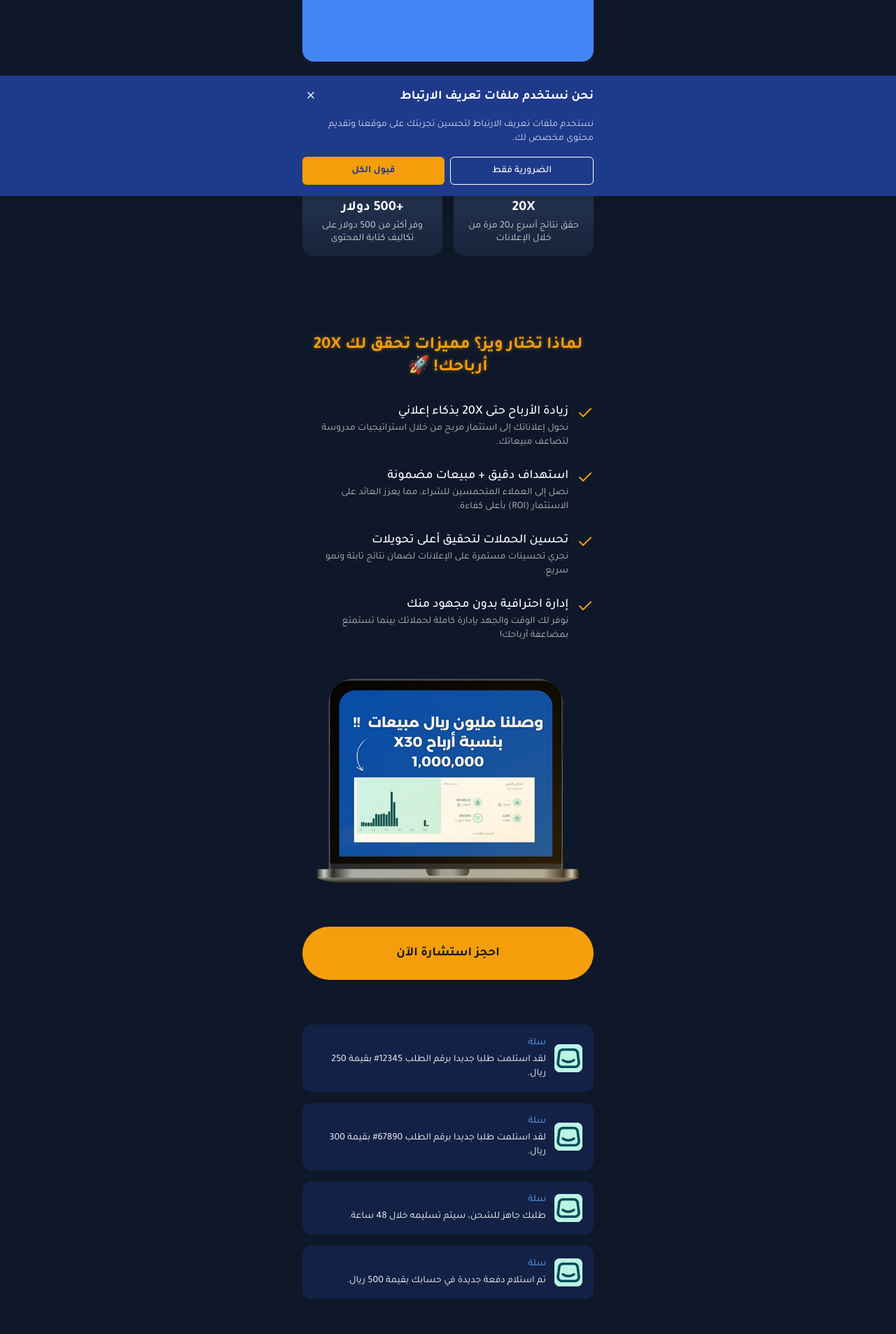
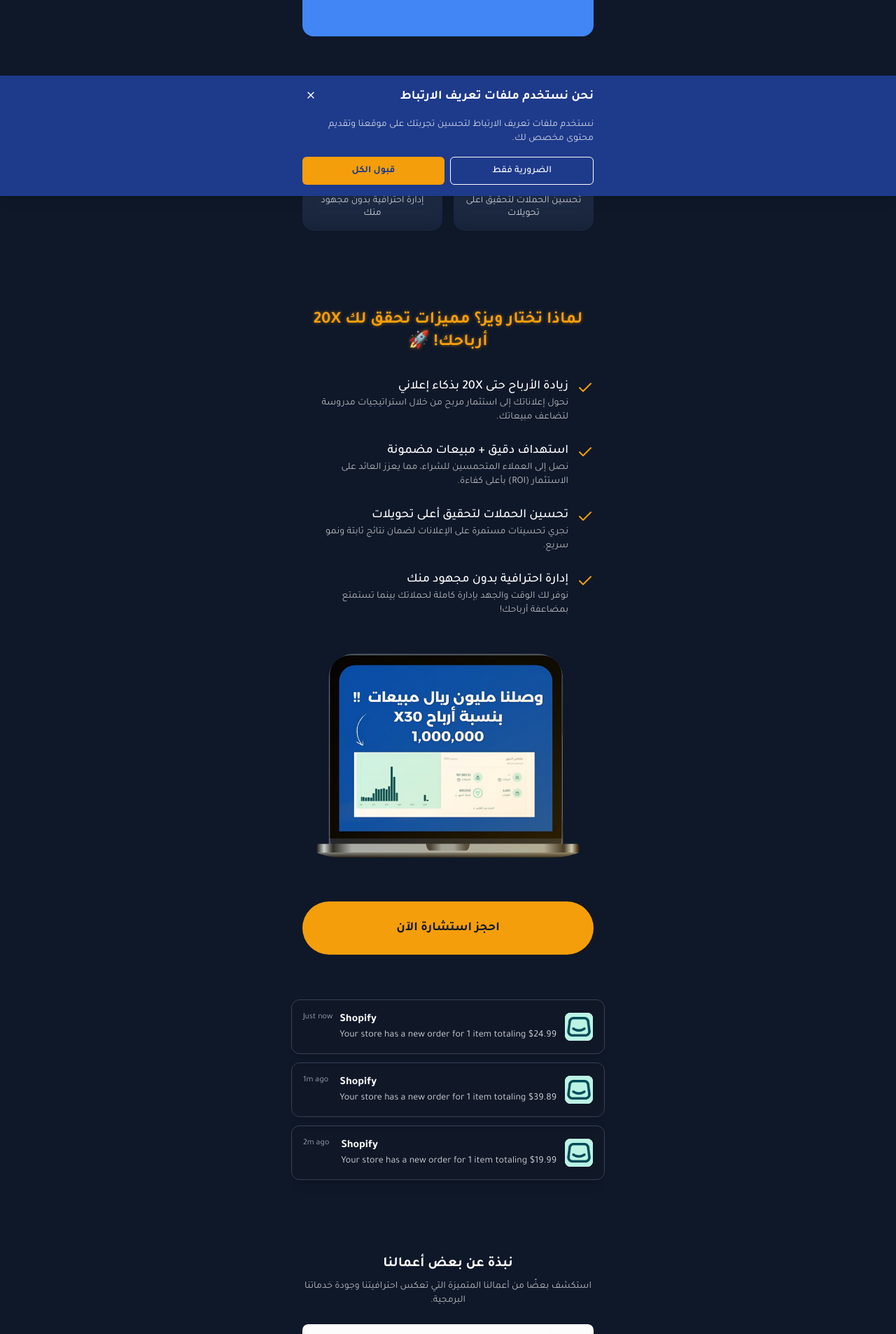
Before and after one commit to Al-Bash-Engineer-Ahmed/test-project, a Next.js app: page / in a window 1280 px wide. Shown: the part 520-2426 px from the top of the page at 70% size. Built offline with nearby package versions, Linux system fonts and the light colour scheme; grey boxes are pictures that could not be loaded.

Commit message:
update notification

```diff
--- a/app/page.tsx
+++ b/app/page.tsx
@@ -12,7 +12,7 @@ import AOSInitializer from "@/components/ui/AOSInitializer"
 
 export default function Home() {
   return (
-    <main className="flex min-h-screen flex-col items-center justify-start bg-background">
+    <main className="flex min-h-screen flex-col items-center overflow-hidden justify-start bg-background">
       <AOSInitializer />
       <Hero />
       <Features />
--- a/components/benefits.tsx
+++ b/components/benefits.tsx
@@ -92,9 +92,16 @@ export default function Benefits() {
         </div>
 
         <div className="flex justify-center" data-aos="flip-up">
-          <Button className="bg-gold hover:bg-gold/90 text-background font-bold text-lg py-6 px-8 h-auto rounded-full w-full">
-            احجز استشارة الآن
-          </Button>
+          <a
+            href="https://api.whatsapp.com/send/?phone=966566599744"
+            target="_blank"
+            rel="noopener noreferrer"
+            className="w-full"
+          >
+            <Button className="bg-gold hover:bg-gold/90 text-background font-bold text-lg py-6 px-8 h-auto rounded-full w-full">
+              احجز استشارة الآن
+            </Button>
+          </a>
         </div>
       </div>
     </section>
--- a/components/features.tsx
+++ b/components/features.tsx
@@ -6,13 +6,16 @@ export default function Features() {
       <div className="container px-4 max-w-md mx-auto">
         <div className="grid grid-cols-2 gap-4 mb-8">
           {[
-            { title: "20X", text: "حقق نتائج أسرع بـ20 مرة من خلال الإعلانات" },
-            { title: "+80 ساعة", text: "وفر أكثر من 80 ساعة من العمل اليدوي" },
-            { title: "20X", text: "حقق نتائج أسرع بـ20 مرة من خلال الإعلانات" },
             {
-              title: "+500 دولار",
-              text: "وفر أكثر من 500 دولار على تكاليف كتابة المحتوى",
+              title: "زيادة الأرباح ",
+              text: "زيادة الأرباح حتى 20X بذكاء إعلاني",
             },
+            { title: "استهداف دقيق", text: "استهداف دقيق = مبيعات مضمونة" },
+            {
+              title: "تحسين الحملات",
+              text: "تحسين الحملات لتحقيق أعلى تحويلات",
+            },
+            { title: "إدارة احترافية", text: "إدارة احترافية بدون مجهود منك" },
           ].map((feature, index) => (
             <Card
               key={index}
--- a/components/footer.tsx
+++ b/components/footer.tsx
@@ -35,8 +35,11 @@ export default function Footer() {
             أنشئ متجرك الآن بأدوات مرنة وحلول متكاملة تساعدك في كل خطوة نحو نمو
             مبيعاتك وتسويق منتجاتك
           </p>
-
-          {/* Call to Action Button */}
+          <a
+            href="https://api.whatsapp.com/send/?phone=966566599744"
+            target="_blank"
+            rel="noopener noreferrer"
+          >
             <Button
               className="bg-white hover:bg-white/90 text-blue-900 font-bold text-base py-3 px-6 h-auto rounded-full mb-8"
               data-aos="fade-up"
@@ -44,6 +47,7 @@ export default function Footer() {
             >
               أبدأ الآن
             </Button>
+          </a>
 
           {/* Services Grid */}
           <div className="grid grid-cols-2 gap-y-3 gap-x-4 text-right w-full mb-8">
--- a/components/hero.tsx
+++ b/components/hero.tsx
@@ -38,15 +38,6 @@ export default function Hero() {
           className="flex justify-between items-center mb-8"
           data-aos="fade-down"
         >
-          <div className="discount-badge text-white text-sm">
-            خصم 15% عند استخدام كود 5852318
-          </div>
-          <Button
-            variant="secondary"
-            className="bg-gray-500/20 hover:bg-gray-500/30 text-white text-sm py-1 px-4 h-auto rounded-md"
-          >
-            ابدأ الآن
-          </Button>
         </div>
 
         {/* Main Heading */}
--- a/components/testimonials.tsx
+++ b/components/testimonials.tsx
@@ -1,31 +1,66 @@
+"use client";
+
+import { useState, useEffect } from "react";
 import { Card, CardContent } from "@/components/ui/card";
-import { MessageSquare } from "lucide-react";
 
-export default function Testimonials() {
-  const testimonials = [
-    {
-      id: 1,
-      message: "لقد استلمت طلبا جديدا برقم الطلب 12345# بقيمة 250 ريال.",
-    },
-    {
-      id: 2,
-      message: "لقد استلمت طلبا جديدا برقم الطلب 67890# بقيمة 300 ريال.",
-    },
-    { id: 3, message: "طلبك جاهز للشحن، سيتم تسليمه خلال 48 ساعة." },
-    { id: 4, message: "تم استلام دفعة جديدة في حسابك بقيمة 500 ريال." },
+export default function Notifications() {
+  const allMessages = [
+    { id: 1, message: "Your store has a new order for 1 item totaling $19.99" },
+    { id: 2, message: "Your store has a new order for 1 item totaling $39.89" },
+    { id: 3, message: "Your store has a new order for 1 item totaling $24.99" },
+    { id: 4, message: "Your store has a new order for 1 item totaling $49.99" },
+    { id: 5, message: "Your store has a new order for 1 item totaling $59.97" },
+    { id: 6, message: "Your store has a new order for 1 item totaling $34.99" },
   ];
 
+  const [notifications, setNotifications] = useState<
+    { id: number; message: string; time: number }[]
+  >([]);
+  let index = 0;
+
+  useEffect(() => {
+    const interval = setInterval(() => {
+      const currentTime = Date.now();
+
+      setNotifications((prev) => {
+        const newNotification = {
+          id: currentTime,
+          message: allMessages[index % allMessages.length].message,
+          time: currentTime, // Store timestamp
+        };
+        index++;
+
+        // Update previous notifications' time
+        return [
+          newNotification,
+          ...prev.map((n) => ({ ...n, time: n.time - 60000 })),
+        ].slice(0, 5);
+      });
+    }, 2000);
+
+    return () => clearInterval(interval);
+  }, []);
+
   return (
-    <section className="w-full py-8 bg-background">
-      <div className="container px-4 max-w-md mx-auto">
-        <div className="space-y-4">
-          {testimonials.map((testimonial, index) => (
-            <Card
-              key={testimonial.id}
-              className="bg-blue-900/30 border-0 rounded-xl overflow-hidden"
-              data-aos="fade-up"
-              data-aos-delay={index * 100}
+    <section className="w-full flex justify-center items-start py-8 bg-background">
+      <div className="relative w-[90%] max-w-md h-[300px] overflow-hidden flex flex-col gap-3">
+        {notifications.map((notification, i) => {
+          const minutesAgo =
+            i === 0
+              ? "Just now"
+              : `${Math.abs(
+                  Math.floor((Date.now() - notification.time) / 60000)
+                )}m ago`;
+
+          return (
+            <div
+              key={notification.id}
+              className="opacity-0 translate-y-[-10px] animate-slideIn w-full"
+              style={{
+                animation: "slideIn 0.4s ease-in-out forwards",
+              }}
             >
+              <Card className="bg-gray-900/80 border border-gray-700 rounded-xl shadow-lg">
                 <CardContent className="p-4 flex items-center gap-3">
                   <div className="bg-white rounded-lg flex-shrink-0">
                     <img
@@ -34,15 +69,37 @@ export default function Testimonials() {
                       alt="message"
                     />
                   </div>
-                <div className="text-right">
-                  <p className="text-blue-400 text-sm mb-1">سلة</p>
-                  <p className="text-white text-sm">{testimonial.message}</p>
+                  <div className="text-left w-full flex justify-between">
+                    <div>
+                      <p className="text-white font-semibold">Shopify</p>
+                      <p className="text-gray-300 text-sm">
+                        {notification.message}
+                      </p>
+                    </div>
+                    <p className="text-gray-400 text-xs whitespace-nowrap">
+                      {minutesAgo}
+                    </p>
                   </div>
                 </CardContent>
               </Card>
-          ))}
             </div>
+          );
+        })}
       </div>
+
+      {/* Embedded CSS for animation */}
+      <style jsx>{`
+        @keyframes slideIn {
+          0% {
+            opacity: 0;
+            transform: translateY(-10px);
+          }
+          100% {
+            opacity: 1;
+            transform: translateY(0);
+          }
+        }
+      `}</style>
     </section>
   );
 }
--- a/package.json
+++ b/package.json
@@ -44,6 +44,7 @@
     "cmdk": "1.0.4",
     "date-fns": "4.1.0",
     "embla-carousel-react": "8.5.1",
+    "framer-motion": "^12.6.2",
     "input-otp": "1.4.1",
     "lucide-react": "^0.454.0",
     "next": "15.1.0",
--- a/styles/globals.css
+++ b/styles/globals.css
@@ -5,12 +5,16 @@
 body {
   font-family: Arial, Helvetica, sans-serif;
 }
+html, body {
+  overflow: hidden;
+}
 
 @layer utilities {
   .text-balance {
     text-wrap: balance;
   }
 }
+
 @layer base {
   :root {
     --background: 0 0% 100%;
```
Also changed, not shown: 1 other file (tests, documents, lock files or other folders). Lines whose indentation alone changed are shown as unchanged.
